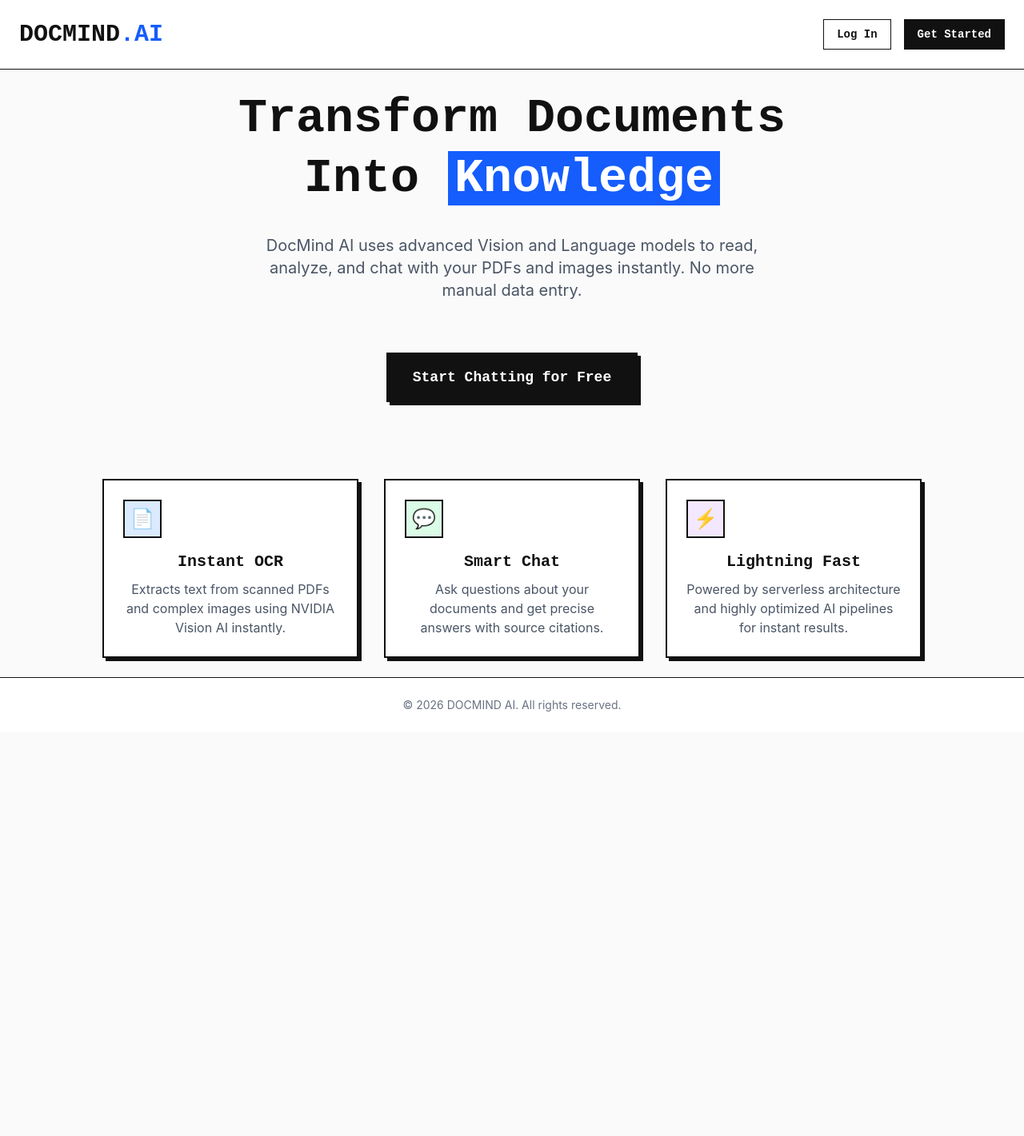
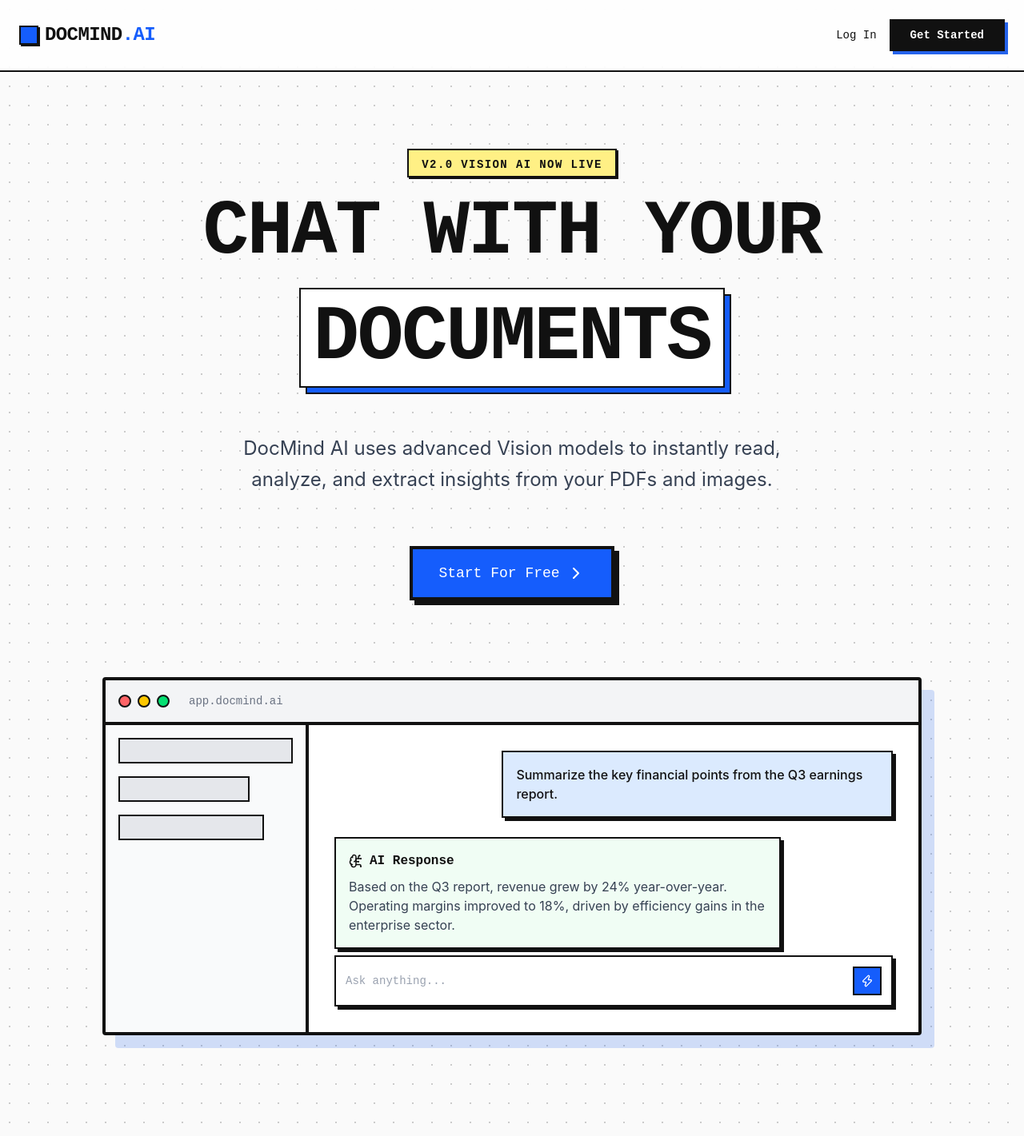
Before and after one commit to balamanikantatirunagaram-lgtm/DOCMIND-AI, a React (Vite) app in the folder frontend/: page / in a window 1280 px wide. Shown: the top 1421 px of the page at 80% size. Before the commit the page ends 916 px from the top, so only its background shows below. Built offline with nearby package versions, Linux system fonts and the light colour scheme; no server answers.

Commit message:
Redesign landing page to premium neo-brutalist pixel UI

```diff
--- a/frontend/src/pages/LandingPage.tsx
+++ b/frontend/src/pages/LandingPage.tsx
@@ -1,66 +1,156 @@
 import React from 'react';
 import { Link } from 'react-router-dom';
 import { Button } from '../components/ui/Button';
+import { motion } from 'framer-motion';
+import { FileText, MessageSquare, Zap, ChevronRight, UploadCloud, BrainCircuit } from 'lucide-react';
 
 export function LandingPage() {
+  const containerVariants = {
+    hidden: { opacity: 0 },
+    show: {
+      opacity: 1,
+      transition: { staggerChildren: 0.2 },
+    },
+  };
+
+  const itemVariants = {
+    hidden: { opacity: 0, y: 20 },
+    show: { opacity: 1, y: 0, transition: { type: 'spring', stiffness: 300, damping: 24 } },
+  };
+
   return (
-    <div className="min-h-screen bg-background flex flex-col font-sans text-[#111]">
-      <header className="flex justify-between items-center p-6 border-b border-border bg-white">
-        <h1 className="text-3xl font-pixel font-bold">DOCMIND<span className="text-blue-600">.AI</span></h1>
-        <div className="space-x-4">
-          <Link to="/login">
-            <Button variant="ghost">Log In</Button>
+    <div className="min-h-screen bg-[#FAFAFA] flex flex-col font-sans text-[#111] overflow-hidden relative">
+      {/* Background Dot Pattern */}
+      <div
+        className="absolute inset-0 pointer-events-none opacity-20"
+        style={{
+          backgroundImage: 'radial-gradient(#111 1px, transparent 1px)',
+          backgroundSize: '24px 24px'
+        }}
+      ></div>
+
+      <header className="relative z-10 flex justify-between items-center p-6 bg-white/80 backdrop-blur-md border-b-2 border-[#111]">
+        <div className="flex items-center gap-2">
+          <div className="bg-blue-600 w-6 h-6 border-2 border-[#111] shadow-[2px_2px_0px_0px_#111]"></div>
+          <h1 className="text-2xl font-pixel font-bold tracking-tight">DOCMIND<span className="text-blue-600">.AI</span></h1>
+        </div>
+        <div className="flex space-x-4 items-center">
+          <Link to="/login" className="font-pixel text-sm hover:underline hover:text-blue-600 transition-colors">
+            Log In
           </Link>
           <Link to="/signup">
-            <Button>Get Started</Button>
+            <Button className="font-pixel text-sm px-6 py-2 bg-[#111] text-white border-2 border-[#111] shadow-[4px_4px_0px_0px_#2563EB] hover:shadow-[2px_2px_0px_0px_#2563EB] hover:translate-x-[2px] hover:translate-y-[2px] transition-all">
+              Get Started
+            </Button>
           </Link>
         </div>
       </header>
 
-      <main className="flex-1 flex flex-col items-center justify-center p-6 text-center">
-        <div className="max-w-3xl space-y-8">
-          <h2 className="text-6xl font-pixel font-extrabold leading-tight">
-            Transform Documents Into <span className="bg-blue-600 text-white px-2">Knowledge</span>
-          </h2>
-          <p className="text-xl text-gray-600 font-sans max-w-2xl mx-auto">
-            DocMind AI uses advanced Vision and Language models to read, analyze, and chat with your PDFs and images instantly. No more manual data entry.
-          </p>
-          <div className="pt-8">
+      <main className="relative z-10 flex-1 flex flex-col items-center pt-24 pb-32 px-6">
+        <motion.div
+          className="max-w-4xl text-center space-y-8"
+          variants={containerVariants}
+          initial="hidden"
+          animate="show"
+        >
+          <motion.div variants={itemVariants} className="inline-block mb-4 px-4 py-1 border-2 border-[#111] bg-yellow-200 shadow-[2px_2px_0px_0px_#111]">
+            <span className="font-pixel text-sm font-bold uppercase tracking-widest">v2.0 Vision AI Now Live</span>
+          </motion.div>
+
+          <motion.h2 variants={itemVariants} className="text-6xl md:text-8xl font-pixel font-extrabold leading-[1.1] tracking-tight">
+            CHAT WITH YOUR <br/>
+            <span className="relative inline-block mt-4">
+              <span className="absolute inset-0 bg-blue-600 translate-x-2 translate-y-2 border-2 border-[#111]"></span>
+              <span className="relative bg-white text-[#111] border-2 border-[#111] px-4 py-2 block">DOCUMENTS</span>
+            </span>
+          </motion.h2>
+
+          <motion.p variants={itemVariants} className="text-xl md:text-2xl text-gray-700 font-sans max-w-2xl mx-auto leading-relaxed pt-6">
+            DocMind AI uses advanced Vision models to instantly read, analyze, and extract insights from your PDFs and images.
+          </motion.p>
+
+          <motion.div variants={itemVariants} className="pt-8 flex flex-col sm:flex-row gap-4 justify-center items-center">
             <Link to="/signup">
-              <Button size="lg" className="text-lg px-8 py-4 shadow-[4px_4px_0px_0px_#111] hover:shadow-[2px_2px_0px_0px_#111] hover:translate-x-[2px] hover:translate-y-[2px] transition-all">
-                Start Chatting for Free
-              </Button>
+              <button className="flex items-center gap-2 font-pixel text-lg bg-blue-600 text-white px-8 py-4 border-4 border-[#111] shadow-[6px_6px_0px_0px_#111] hover:shadow-[2px_2px_0px_0px_#111] hover:translate-x-[4px] hover:translate-y-[4px] transition-all active:shadow-none active:translate-x-[6px] active:translate-y-[6px]">
+                Start For Free <ChevronRight size={24} />
+              </button>
             </Link>
+          </motion.div>
+        </motion.div>
+
+        {/* Abstract App Mockup */}
+        <motion.div
+          initial={{ opacity: 0, y: 100 }}
+          animate={{ opacity: 1, y: 0 }}
+          transition={{ delay: 0.6, type: "spring", stiffness: 100, damping: 20 }}
+          className="mt-24 w-full max-w-5xl border-4 border-[#111] bg-white shadow-[16px_16px_0px_0px_rgba(37,99,235,0.2)] rounded-sm overflow-hidden flex flex-col"
+        >
+          {/* Mockup Header */}
+          <div className="border-b-4 border-[#111] bg-gray-100 p-4 flex gap-2 items-center">
+            <div className="w-4 h-4 rounded-full border-2 border-[#111] bg-red-400"></div>
+            <div className="w-4 h-4 rounded-full border-2 border-[#111] bg-yellow-400"></div>
+            <div className="w-4 h-4 rounded-full border-2 border-[#111] bg-green-400"></div>
+            <div className="ml-4 font-pixel text-sm text-gray-500">app.docmind.ai</div>
           </div>
-        </div>
+          {/* Mockup Body */}
+          <div className="flex h-96">
+            {/* Sidebar */}
+            <div className="w-1/4 border-r-4 border-[#111] bg-gray-50 p-4 hidden md:block space-y-4">
+              <div className="h-8 bg-gray-200 border-2 border-[#111] w-full"></div>
+              <div className="h-8 bg-gray-200 border-2 border-[#111] w-3/4"></div>
+              <div className="h-8 bg-gray-200 border-2 border-[#111] w-5/6"></div>
+            </div>
+            {/* Main Content Area */}
+            <div className="flex-1 p-8 flex flex-col gap-6 relative">
+              <div className="self-end bg-blue-100 border-2 border-[#111] p-4 max-w-[70%] shadow-[4px_4px_0px_0px_#111]">
+                <p className="font-sans font-medium">Summarize the key financial points from the Q3 earnings report.</p>
+              </div>
+              <div className="self-start bg-green-50 border-2 border-[#111] p-4 max-w-[80%] shadow-[4px_4px_0px_0px_#111]">
+                <div className="flex items-center gap-2 font-pixel font-bold mb-2">
+                  <BrainCircuit size={18} /> AI Response
+                </div>
+                <p className="font-sans text-gray-700">Based on the Q3 report, revenue grew by 24% year-over-year. Operating margins improved to 18%, driven by efficiency gains in the enterprise sector.</p>
+              </div>
+              {/* Fake Input */}
+              <div className="absolute bottom-8 left-8 right-8 border-2 border-[#111] bg-white p-3 flex justify-between items-center shadow-[4px_4px_0px_0px_#111]">
+                <span className="text-gray-400 font-pixel text-sm">Ask anything...</span>
+                <div className="bg-blue-600 p-2 border-2 border-[#111]"><Zap size={16} className="text-white" /></div>
+              </div>
+            </div>
+          </div>
+        </motion.div>
 
-        <div className="mt-24 grid grid-cols-1 md:grid-cols-3 gap-8 max-w-5xl mx-auto w-full">
-          <div className="border-2 border-[#111] bg-white p-6 shadow-[4px_4px_0px_0px_#111]">
-            <div className="h-12 w-12 bg-blue-100 border-2 border-[#111] flex items-center justify-center mb-4">
-              <span className="text-2xl">📄</span>
-            </div>
-            <h3 className="text-xl font-pixel font-bold mb-2">Instant OCR</h3>
-            <p className="text-gray-600">Extracts text from scanned PDFs and complex images using NVIDIA Vision AI instantly.</p>
-          </div>
-          <div className="border-2 border-[#111] bg-white p-6 shadow-[4px_4px_0px_0px_#111]">
-            <div className="h-12 w-12 bg-green-100 border-2 border-[#111] flex items-center justify-center mb-4">
-              <span className="text-2xl">💬</span>
-            </div>
-            <h3 className="text-xl font-pixel font-bold mb-2">Smart Chat</h3>
-            <p className="text-gray-600">Ask questions about your documents and get precise answers with source citations.</p>
-          </div>
-          <div className="border-2 border-[#111] bg-white p-6 shadow-[4px_4px_0px_0px_#111]">
-            <div className="h-12 w-12 bg-purple-100 border-2 border-[#111] flex items-center justify-center mb-4">
-              <span className="text-2xl">⚡️</span>
-            </div>
-            <h3 className="text-xl font-pixel font-bold mb-2">Lightning Fast</h3>
-            <p className="text-gray-600">Powered by serverless architecture and highly optimized AI pipelines for instant results.</p>
-          </div>
+        {/* Features Section */}
+        <div className="mt-32 grid grid-cols-1 md:grid-cols-3 gap-8 max-w-6xl w-full">
+          {[
+            { icon: <UploadCloud size={32}/>, title: 'Instant OCR', desc: 'Upload scanned PDFs or complex images. Our NVIDIA Vision AI reads it instantly.', color: 'bg-red-100' },
+            { icon: <MessageSquare size={32}/>, title: 'Smart Chat', desc: 'Ask questions and extract exactly what you need. Stop reading 50-page documents.', color: 'bg-green-100' },
+            { icon: <Zap size={32}/>, title: 'Lightning Fast', desc: 'Built on Edge architecture with optimized pipelines to deliver answers in milliseconds.', color: 'bg-yellow-100' },
+          ].map((feature, i) => (
+            <motion.div
+              key={i}
+              initial={{ opacity: 0, y: 50 }}
+              whileInView={{ opacity: 1, y: 0 }}
+              viewport={{ once: true, margin: "-100px" }}
+              transition={{ delay: i * 0.2 }}
+              whileHover={{ y: -8, transition: { duration: 0.2 } }}
+              className="border-4 border-[#111] bg-white p-8 shadow-[8px_8px_0px_0px_#111] group hover:shadow-[16px_16px_0px_0px_#111] transition-all cursor-default"
+            >
+              <div className={`h-16 w-16 ${feature.color} border-4 border-[#111] flex items-center justify-center mb-6 shadow-[4px_4px_0px_0px_#111] group-hover:scale-110 transition-transform`}>
+                {feature.icon}
+              </div>
+              <h3 className="text-2xl font-pixel font-bold mb-4">{feature.title}</h3>
+              <p className="text-gray-600 font-sans leading-relaxed">{feature.desc}</p>
+            </motion.div>
+          ))}
         </div>
       </main>
 
-      <footer className="border-t border-border bg-white p-6 text-center text-gray-500 text-sm">
-        <p>&copy; 2026 DOCMIND AI. All rights reserved.</p>
+      <footer className="border-t-4 border-[#111] bg-[#111] text-white p-8 text-center mt-20">
+        <div className="max-w-6xl mx-auto flex flex-col md:flex-row justify-between items-center">
+          <h2 className="text-xl font-pixel font-bold tracking-tight mb-4 md:mb-0">DOCMIND<span className="text-blue-500">.AI</span></h2>
+          <p className="font-pixel text-sm text-gray-400">&copy; 2026 Crafted with ❤️ for Hackathons.</p>
+        </div>
       </footer>
     </div>
   );
```
Also changed, not shown: 1 other file (tests, documents, lock files or other folders).
